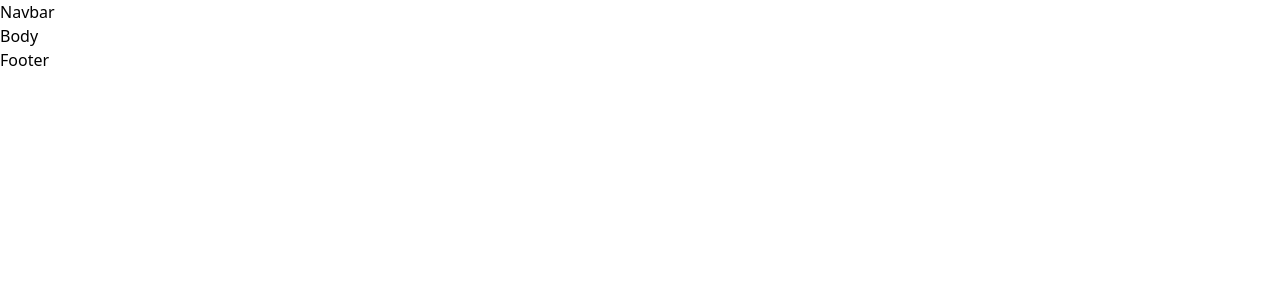
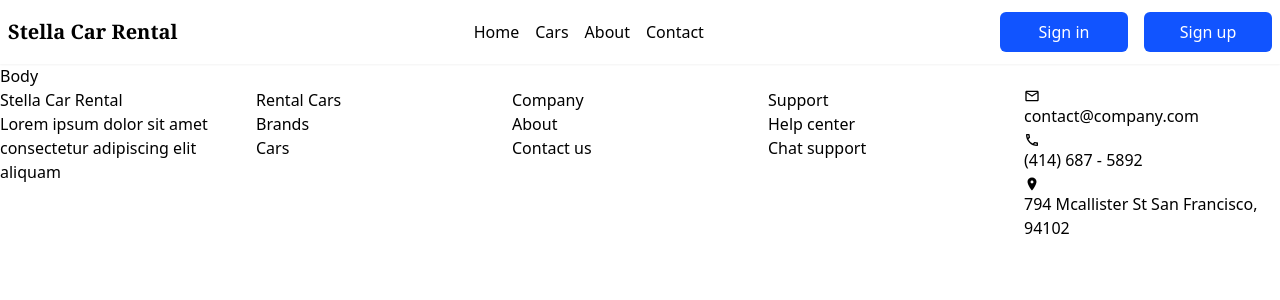
Before and after one commit to NarongDan/stella_car_rental_homepage, a React (Vite) app: page / in a window 1280 px wide. Shown: the top 300 px of the page. Built offline with nearby package versions, Linux system fonts and the light colour scheme.

Commit message:
navbar and footer

```diff
--- a/src/layout/Footer.jsx
+++ b/src/layout/Footer.jsx
@@ -1,5 +1,48 @@
-import React from "react";
+import { MdOutlineEmail, MdOutlineLocalPhone } from "react-icons/md";
+import { IoIosPin } from "react-icons/io";
 
 export default function Footer() {
-  return <div>Footer</div>;
+  return (
+    <footer className=" flex justify-center">
+      <div className="container ">
+        <div className="grid grid-cols-5">
+          <div className="">
+            <h1>Stella Car Rental</h1>
+            <p>
+              Lorem ipsum dolor sit amet consectetur adipiscing elit aliquam
+            </p>
+          </div>
+          <div className="">
+            <h1>Rental Cars</h1>
+            <h3>Brands</h3>
+            <h3>Cars</h3>
+          </div>
+          <div className="">
+            <h1>Company</h1>
+            <h3>About</h3>
+            <h3>Contact us</h3>
+          </div>
+          <div className="">
+            <h1>Support</h1>
+            <h3s>Help center</h3s>
+            <h3>Chat support</h3>
+          </div>
+          <div className="grid gap-1">
+            <h1>
+              <MdOutlineEmail />
+              contact@company.com
+            </h1>
+            <h3>
+              <MdOutlineLocalPhone />
+              (414) 687 - 5892
+            </h3>
+            <h3>
+              <IoIosPin />
+              794 Mcallister St San Francisco, 94102
+            </h3>
+          </div>
+        </div>
+      </div>
+    </footer>
+  );
 }
--- a/src/layout/Navbar.jsx
+++ b/src/layout/Navbar.jsx
@@ -1,5 +1,29 @@
-import React from "react";
+import { Link } from "react-router-dom";
 
 export default function Navbar() {
-  return <div>Navbar</div>;
+  return (
+    <nav className="flex justify-center ">
+      <div className="container  ">
+        <div className="flex justify-between items-center w-auto h-16 p-2 shadow-sm">
+          <div className="navbar-logo">
+            <h1 className="text-xl font-bold font-serif">Stella Car Rental</h1>
+          </div>
+          <div className="menubar flex gap-4">
+            <Link>Home</Link>
+            <Link>Cars</Link>
+            <Link>About</Link>
+            <Link>Contact</Link>
+          </div>
+          <div className="nav-button flex gap-4">
+            <button className="p-2 bg-[#1154FF] text-white md: w-[8rem] hover:bg-blue-500 rounded-md">
+              Sign in
+            </button>
+            <button className="p-2 bg-[#1154FF] text-white md: w-[8rem] hover:bg-blue-500 rounded-md">
+              Sign up
+            </button>
+          </div>
+        </div>
+      </div>
+    </nav>
+  );
 }
```
